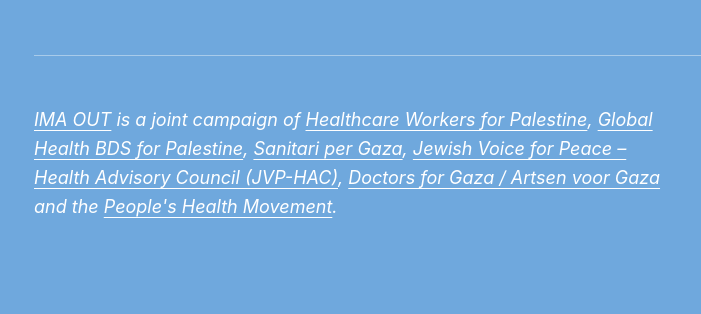
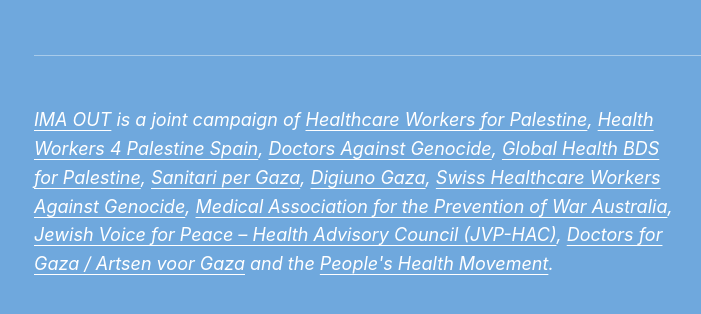
Before and after one commit to ldkrdm321/imaout, a Jekyll site: the page built from index.html, in a window 1280 px wide and 900 px high, scrolled down 3106 px, cut to the strip 523-837 px from the top of the window. Shown: the whole strip, without its empty margins (186-887 px from the left). Built offline with Jekyll 4.4.1, drawn with Linux system fonts in a browser that asks for light colours; a script that is not in the unit is left out.

Commit message:
organisaties in footer

```diff
--- a/_includes/campaign-footer.html
+++ b/_includes/campaign-footer.html
@@ -222,6 +222,7 @@
 
     {% endcase %}
 
+
 <hr>
 
 <p>
@@ -232,8 +233,13 @@
     {% when "nl" %}
         <a href="/nl/">IMA OUT</a> is een gezamenlijke campagne van
         <a href="https://linktr.ee/hcw4pal" target="_blank" rel="noopener noreferrer">Healthcare Workers for Palestine</a>,
+        <a href="https://hw4p.es/" target="_blank" rel="noopener noreferrer">Health Workers 4 Palestine Spain</a>,
+        <a href="https://doctorsagainstgenocide.org/" target="_blank" rel="noopener noreferrer">Doctors Against Genocide</a>,
         <a href="https://actionnetwork.org/groups/global-health-bds-for-palestine" target="_blank" rel="noopener noreferrer">Global Health BDS for Palestine</a>,
         <a href="https://linktr.ee/sanitaripergaza" target="_blank" rel="noopener noreferrer">Sanitari per Gaza</a>,
+        <a href="https://www.digiunogaza.it/" target="_blank" rel="noopener noreferrer">Digiuno Gaza</a>,
+        <a href="https://www.shwag.ch/" target="_blank" rel="noopener noreferrer">Swiss Healthcare Workers Against Genocide</a>,
+        <a href="https://www.mapw.org.au/" target="_blank" rel="noopener noreferrer">Medical Association for the Prevention of War Australia</a>,
         <a href="https://www.jvphealth.org/" target="_blank" rel="noopener noreferrer">Jewish Voice for Peace – Health Advisory Council (JVP-HAC)</a>,
         <a href="https://artsenvoorgaza.nl/" target="_blank" rel="noopener noreferrer">Artsen voor Gaza</a>
         en
@@ -242,8 +248,13 @@
     {% when "es" %}
         <a href="/es/">IMA OUT</a> es una campaña conjunta de
         <a href="https://linktr.ee/hcw4pal" target="_blank" rel="noopener noreferrer">Healthcare Workers for Palestine</a>,
+        <a href="https://hw4p.es/" target="_blank" rel="noopener noreferrer">Health Workers 4 Palestine Spain</a>,
+        <a href="https://doctorsagainstgenocide.org/" target="_blank" rel="noopener noreferrer">Doctors Against Genocide</a>,
         <a href="https://actionnetwork.org/groups/global-health-bds-for-palestine" target="_blank" rel="noopener noreferrer">Global Health BDS for Palestine</a>,
         <a href="https://linktr.ee/sanitaripergaza" target="_blank" rel="noopener noreferrer">Sanitari per Gaza</a>,
+        <a href="https://www.digiunogaza.it/" target="_blank" rel="noopener noreferrer">Digiuno Gaza</a>,
+        <a href="https://www.shwag.ch/" target="_blank" rel="noopener noreferrer">Swiss Healthcare Workers Against Genocide</a>,
+        <a href="https://www.mapw.org.au/" target="_blank" rel="noopener noreferrer">Medical Association for the Prevention of War Australia</a>,
         <a href="https://www.jvphealth.org/" target="_blank" rel="noopener noreferrer">Jewish Voice for Peace – Health Advisory Council (JVP-HAC)</a>,
         <a href="https://artsenvoorgaza.nl/" target="_blank" rel="noopener noreferrer">Doctors for Gaza / Artsen voor Gaza</a>
         y
@@ -252,8 +263,13 @@
     {% when "fr" %}
         <a href="/fr/">IMA OUT</a> est une campagne conjointe de
         <a href="https://linktr.ee/hcw4pal" target="_blank" rel="noopener noreferrer">Healthcare Workers for Palestine</a>,
+        <a href="https://hw4p.es/" target="_blank" rel="noopener noreferrer">Health Workers 4 Palestine Spain</a>,
+        <a href="https://doctorsagainstgenocide.org/" target="_blank" rel="noopener noreferrer">Doctors Against Genocide</a>,
         <a href="https://actionnetwork.org/groups/global-health-bds-for-palestine" target="_blank" rel="noopener noreferrer">Global Health BDS for Palestine</a>,
         <a href="https://linktr.ee/sanitaripergaza" target="_blank" rel="noopener noreferrer">Sanitari per Gaza</a>,
+        <a href="https://www.digiunogaza.it/" target="_blank" rel="noopener noreferrer">Digiuno Gaza</a>,
+        <a href="https://www.shwag.ch/" target="_blank" rel="noopener noreferrer">Swiss Healthcare Workers Against Genocide</a>,
+        <a href="https://www.mapw.org.au/" target="_blank" rel="noopener noreferrer">Medical Association for the Prevention of War Australia</a>,
         <a href="https://www.jvphealth.org/" target="_blank" rel="noopener noreferrer">Jewish Voice for Peace – Health Advisory Council (JVP-HAC)</a>,
         <a href="https://artsenvoorgaza.nl/" target="_blank" rel="noopener noreferrer">Doctors for Gaza / Artsen voor Gaza</a>
         et du
@@ -262,8 +278,13 @@
     {% when "pt" %}
         <a href="/pt/">IMA OUT</a> é uma campanha conjunta de
         <a href="https://linktr.ee/hcw4pal" target="_blank" rel="noopener noreferrer">Healthcare Workers for Palestine</a>,
+        <a href="https://hw4p.es/" target="_blank" rel="noopener noreferrer">Health Workers 4 Palestine Spain</a>,
+        <a href="https://doctorsagainstgenocide.org/" target="_blank" rel="noopener noreferrer">Doctors Against Genocide</a>,
         <a href="https://actionnetwork.org/groups/global-health-bds-for-palestine" target="_blank" rel="noopener noreferrer">Global Health BDS for Palestine</a>,
         <a href="https://linktr.ee/sanitaripergaza" target="_blank" rel="noopener noreferrer">Sanitari per Gaza</a>,
+        <a href="https://www.digiunogaza.it/" target="_blank" rel="noopener noreferrer">Digiuno Gaza</a>,
+        <a href="https://www.shwag.ch/" target="_blank" rel="noopener noreferrer">Swiss Healthcare Workers Against Genocide</a>,
+        <a href="https://www.mapw.org.au/" target="_blank" rel="noopener noreferrer">Medical Association for the Prevention of War Australia</a>,
         <a href="https://www.jvphealth.org/" target="_blank" rel="noopener noreferrer">Jewish Voice for Peace – Health Advisory Council (JVP-HAC)</a>,
         <a href="https://artsenvoorgaza.nl/" target="_blank" rel="noopener noreferrer">Doctors for Gaza / Artsen voor Gaza</a>
         e do
@@ -272,18 +293,28 @@
     {% when "it" %}
         <a href="/it/">IMA OUT</a> è una campagna congiunta di
         <a href="https://linktr.ee/hcw4pal" target="_blank" rel="noopener noreferrer">Healthcare Workers for Palestine</a>,
+        <a href="https://hw4p.es/" target="_blank" rel="noopener noreferrer">Health Workers 4 Palestine Spain</a>,
+        <a href="https://doctorsagainstgenocide.org/" target="_blank" rel="noopener noreferrer">Doctors Against Genocide</a>,
         <a href="https://actionnetwork.org/groups/global-health-bds-for-palestine" target="_blank" rel="noopener noreferrer">Global Health BDS for Palestine</a>,
         <a href="https://linktr.ee/sanitaripergaza" target="_blank" rel="noopener noreferrer">Sanitari per Gaza</a>,
+        <a href="https://www.digiunogaza.it/" target="_blank" rel="noopener noreferrer">Digiuno Gaza</a>,
+        <a href="https://www.shwag.ch/" target="_blank" rel="noopener noreferrer">Swiss Healthcare Workers Against Genocide</a>,
+        <a href="https://www.mapw.org.au/" target="_blank" rel="noopener noreferrer">Medical Association for the Prevention of War Australia</a>,
         <a href="https://www.jvphealth.org/" target="_blank" rel="noopener noreferrer">Jewish Voice for Peace – Health Advisory Council (JVP-HAC)</a>,
         <a href="https://artsenvoorgaza.nl/" target="_blank" rel="noopener noreferrer">Doctors for Gaza / Artsen voor Gaza</a>
         e del
         <a href="https://phmovement.org/end-medical-complicity" target="_blank" rel="noopener noreferrer">People's Health Movement</a>.
 
     {% when "tr" %}
-            <a href="/tr/">IMA OUT</a> kampanyası
+        <a href="/tr/">IMA OUT</a> kampanyası şu kuruluşların ortak çalışmasıdır:
         <a href="https://linktr.ee/hcw4pal" target="_blank" rel="noopener noreferrer">Healthcare Workers for Palestine</a>,
+        <a href="https://hw4p.es/" target="_blank" rel="noopener noreferrer">Health Workers 4 Palestine Spain</a>,
+        <a href="https://doctorsagainstgenocide.org/" target="_blank" rel="noopener noreferrer">Doctors Against Genocide</a>,
         <a href="https://actionnetwork.org/groups/global-health-bds-for-palestine" target="_blank" rel="noopener noreferrer">Global Health BDS for Palestine</a>,
         <a href="https://linktr.ee/sanitaripergaza" target="_blank" rel="noopener noreferrer">Sanitari per Gaza</a>,
+        <a href="https://www.digiunogaza.it/" target="_blank" rel="noopener noreferrer">Digiuno Gaza</a>,
+        <a href="https://www.shwag.ch/" target="_blank" rel="noopener noreferrer">Swiss Healthcare Workers Against Genocide</a>,
+        <a href="https://www.mapw.org.au/" target="_blank" rel="noopener noreferrer">Medical Association for the Prevention of War Australia</a>,
         <a href="https://www.jvphealth.org/" target="_blank" rel="noopener noreferrer">Jewish Voice for Peace – Health Advisory Council (JVP-HAC)</a>,
         <a href="https://artsenvoorgaza.nl/" target="_blank" rel="noopener noreferrer">Doctors for Gaza / Artsen voor Gaza</a>
         ve
@@ -293,8 +324,13 @@
     {% when "ar" %}
         <a href="/ar/">IMA OUT</a> هي حملة مشتركة بين
         <a href="https://linktr.ee/hcw4pal" target="_blank" rel="noopener noreferrer">Healthcare Workers for Palestine</a>،
+        <a href="https://hw4p.es/" target="_blank" rel="noopener noreferrer">Health Workers 4 Palestine Spain</a>،
+        <a href="https://doctorsagainstgenocide.org/" target="_blank" rel="noopener noreferrer">Doctors Against Genocide</a>،
         <a href="https://actionnetwork.org/groups/global-health-bds-for-palestine" target="_blank" rel="noopener noreferrer">Global Health BDS for Palestine</a>،
         <a href="https://linktr.ee/sanitaripergaza" target="_blank" rel="noopener noreferrer">Sanitari per Gaza</a>،
+        <a href="https://www.digiunogaza.it/" target="_blank" rel="noopener noreferrer">Digiuno Gaza</a>،
+        <a href="https://www.shwag.ch/" target="_blank" rel="noopener noreferrer">Swiss Healthcare Workers Against Genocide</a>،
+        <a href="https://www.mapw.org.au/" target="_blank" rel="noopener noreferrer">Medical Association for the Prevention of War Australia</a>،
         <a href="https://www.jvphealth.org/" target="_blank" rel="noopener noreferrer">Jewish Voice for Peace – Health Advisory Council (JVP-HAC)</a>،
         <a href="https://artsenvoorgaza.nl/" target="_blank" rel="noopener noreferrer">Doctors for Gaza / Artsen voor Gaza</a>
         و
@@ -303,8 +339,13 @@
     {% else %}
         <a href="/">IMA OUT</a> is a joint campaign of
         <a href="https://linktr.ee/hcw4pal" target="_blank" rel="noopener noreferrer">Healthcare Workers for Palestine</a>,
+        <a href="https://hw4p.es/" target="_blank" rel="noopener noreferrer">Health Workers 4 Palestine Spain</a>,
+        <a href="https://doctorsagainstgenocide.org/" target="_blank" rel="noopener noreferrer">Doctors Against Genocide</a>,
         <a href="https://actionnetwork.org/groups/global-health-bds-for-palestine" target="_blank" rel="noopener noreferrer">Global Health BDS for Palestine</a>,
         <a href="https://linktr.ee/sanitaripergaza" target="_blank" rel="noopener noreferrer">Sanitari per Gaza</a>,
+        <a href="https://www.digiunogaza.it/" target="_blank" rel="noopener noreferrer">Digiuno Gaza</a>,
+        <a href="https://www.shwag.ch/" target="_blank" rel="noopener noreferrer">Swiss Healthcare Workers Against Genocide</a>,
+        <a href="https://www.mapw.org.au/" target="_blank" rel="noopener noreferrer">Medical Association for the Prevention of War Australia</a>,
         <a href="https://www.jvphealth.org/" target="_blank" rel="noopener noreferrer">Jewish Voice for Peace – Health Advisory Council (JVP-HAC)</a>,
         <a href="https://artsenvoorgaza.nl/" target="_blank" rel="noopener noreferrer">Doctors for Gaza / Artsen voor Gaza</a>
         and the
```
Lines whose indentation alone changed are shown as unchanged.
